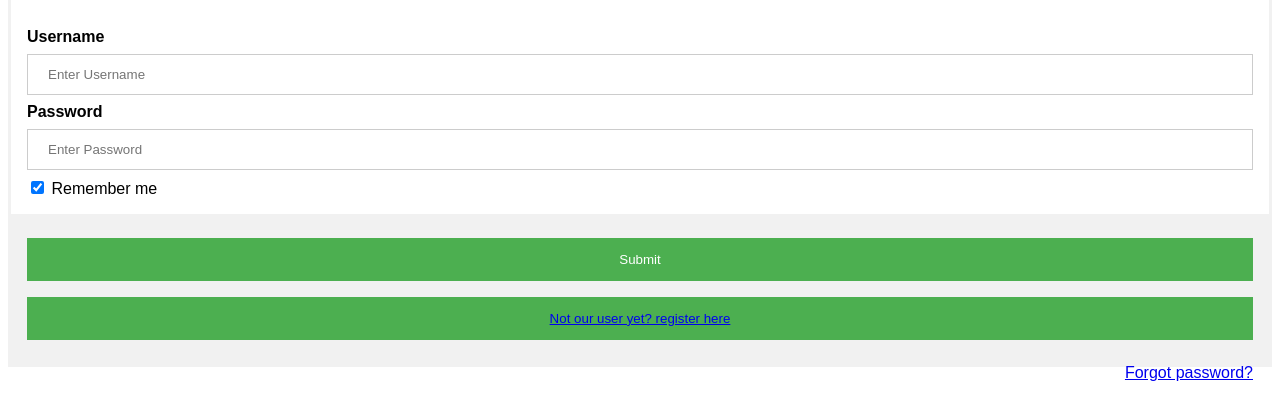
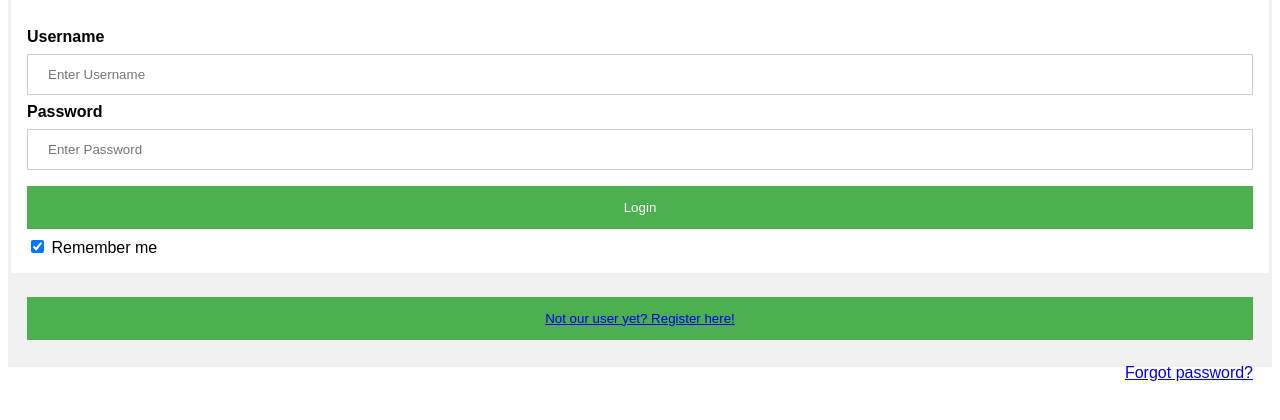
Before and after one commit to yobro2033/herokuHTMLmpw, a Flask app: page /login in a window 1280 px wide. Shown: the part 249-669 px from the top of the page. Run offline with Flask 2, Linux system fonts and the light colour scheme.

Commit message:
Update login.html

```diff
--- a/templates/login.html
+++ b/templates/login.html
@@ -82,14 +82,14 @@ span.psw {
     <label for="psw"><b>Password</b></label>
     <input type="password" placeholder="Enter Password" name="psw" required>
 
+    <button type="submit">Login</button>
     <label>
       <input type="checkbox" checked="checked" name="remember"> Remember me
     </label>
   </div>
 
   <div class="container" style="background-color:#f1f1f1">
-    <button type="button" class="submitbtn">Submit</button>
-    <button type="button" class="register"><a href="https://vietphan203.herokuapp.com/register">Not our user yet? register here</a></button>
+    <button type="button" class="register"><a href="https://vietphan203.herokuapp.com/register">Not our user yet? Register here!</a></button>
     <span class="psw"><a href="#">Forgot password?</a></span>
   </div>
 </form>
```
